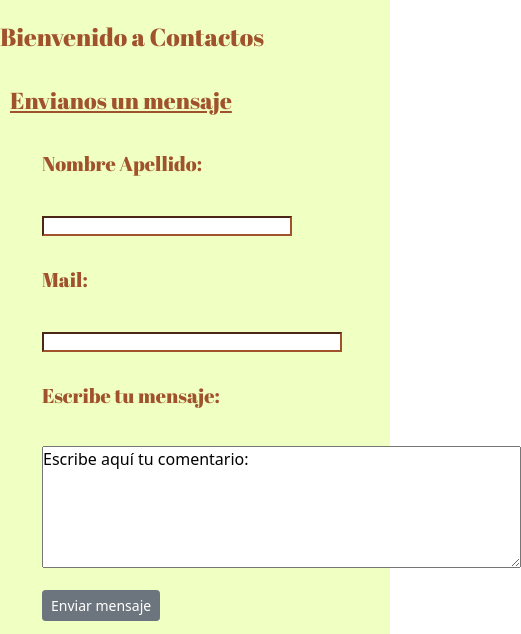
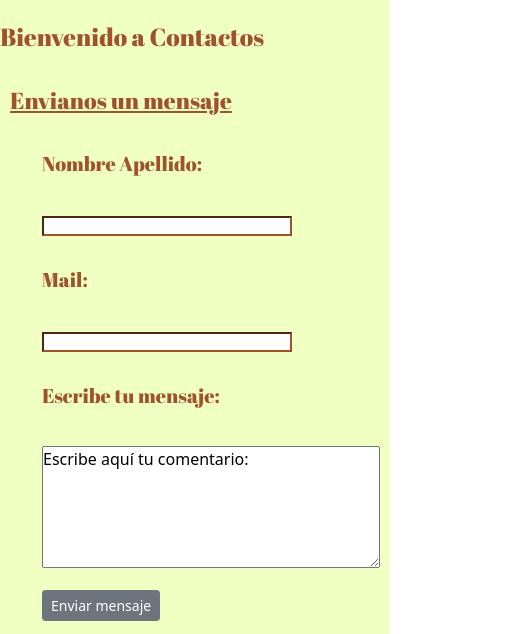
Before and after one commit to GuadalupeVelazquez/IdeaVelazquez, a plain HTML site: page pages/contacto.html in a window 390 px wide. Shown: the part 131-765 px from the top of the page, 521 px wide, since content can reach past the window. Drawn offline with nearby package versions, Linux system fonts and the light colour scheme.

Commit message:
corrijo media queries

```diff
--- a/pages/contacto.html
+++ b/pages/contacto.html
@@ -44,7 +44,7 @@
                 <li><h5>Nombre Apellido:</h5></li>
                 <input type="text" class="nombreContacto"><li><h5>Mail:</h5></li>
                 <input type="text" class="mailContacto"><li><h5>Escribe tu mensaje:</h5></li>
-                <p><textarea name="comentario" rows="5" cols="50">Escribe aquí tu comentario: </textarea></p>
+                <p><textarea class="comentario" name="comentario" rows="5" cols="50">Escribe aquí tu comentario: </textarea></p>
                 <button type="button" class="btn btn-secondary btn-sm">Enviar mensaje</button>
                 </ul>
             </form>
--- a/pages/practica/styles/style.css
+++ b/pages/practica/styles/style.css
@@ -147,7 +147,9 @@
     margin: 0%;
     background-color:#F0FFC2 ;
 }
-
+.comentario{
+    width:100%;
+}
 
 #barraContactos{
     display: grid;
@@ -170,7 +172,7 @@
 
    .mailContacto{
     height: 20px;
-    width: 300px;
+    width: 250px;
     border-color: sienna;
    }
 
@@ -371,11 +373,11 @@ h4 {
     #tituloFooter{
         padding: 30px 0px 30px 35px;
     }
-
+/* adsdasdssssssssssssssssssssssssssssssssssssssssssssssssssssssssssssssssssssssssssd */
     .listaExpo{
-        padding: 100px 0px 100px 250px;
+        /* padding: 100px 0px 100px 25px; */
         display: grid;
-        grid-template-columns: 1fr;
+        /* grid-template-columns: 2fr; */
     }
 
     #barraContactos{
@@ -401,7 +403,18 @@ h4 {
 
 
 }
-
+@media (max-width:760px){
+    #barraContactos{
+        display: grid;
+    grid-template-columns:  1fr;}
+}
+@media (max-width:650px){
+    .listaExpo{
+        /* padding: 100px 0px 100px 25px; */
+        display: grid;
+         grid-template-columns: 1fr;
+    }
+}
 @media (max-width: 500px) {
 
     header{
@@ -464,14 +477,14 @@ h4 {
        }
 
        .listaExpo{
-        padding: 100px 100px 0px;
+        padding-left:25px;
         display: grid;
         grid-template-columns: 1fr;
     }
 
     #barraContactos{
         display: grid;
-        grid-template-columns:  1fr;
+
         background-color:#F0FFC2 ;
 
        }
```
